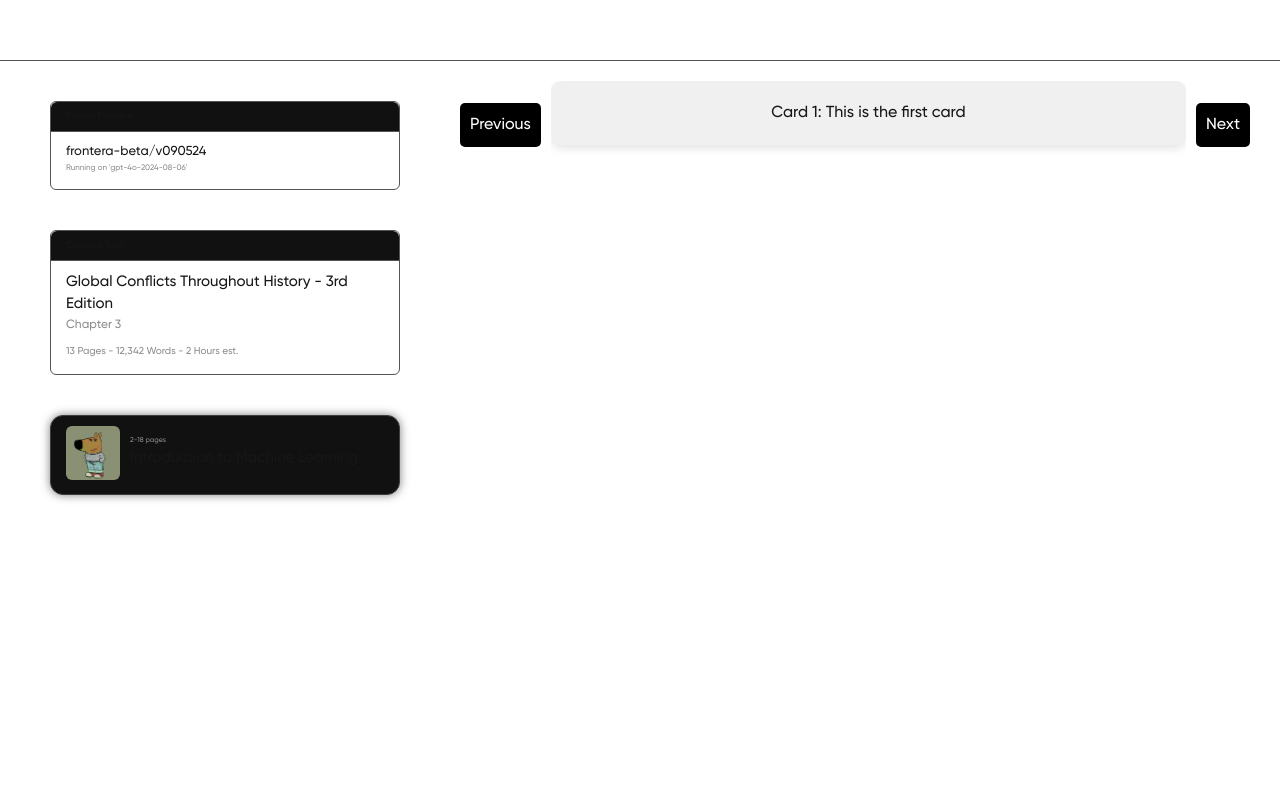
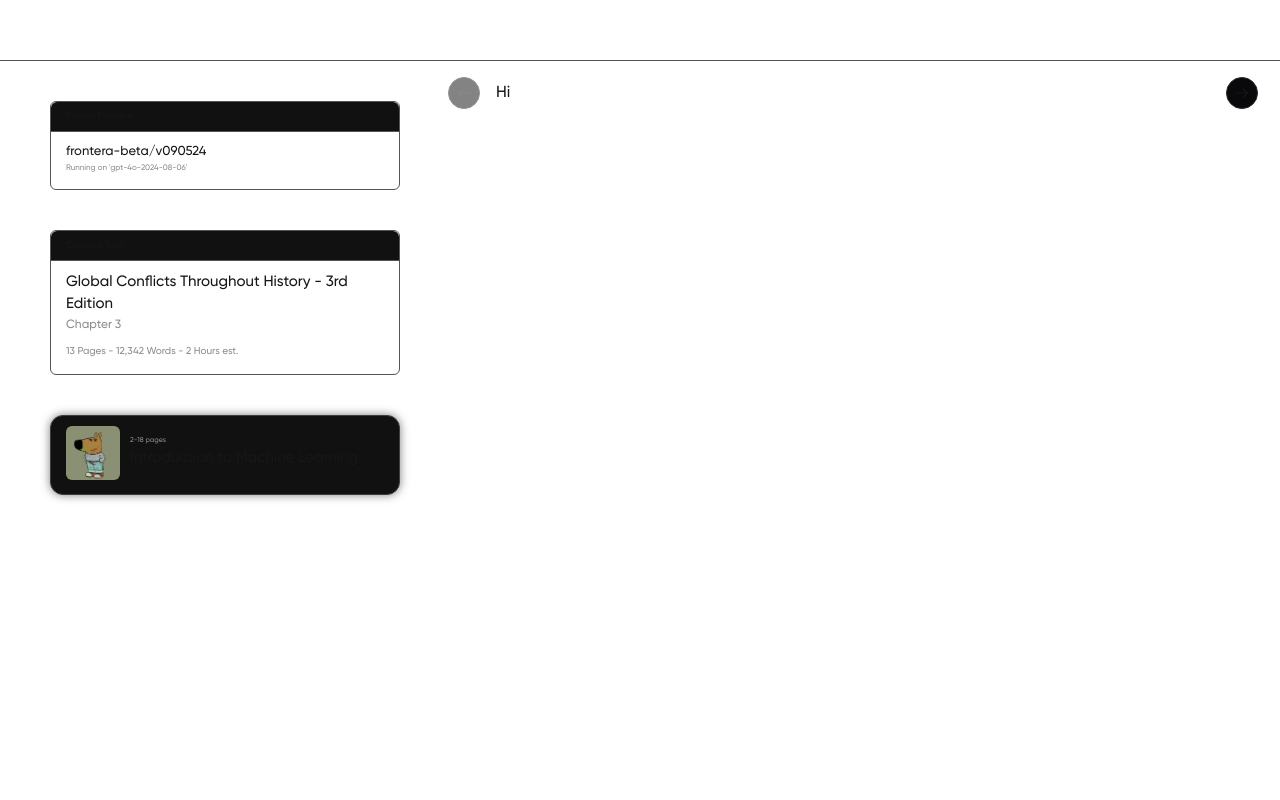
Before and after one commit to StudiaDev/studia-test-site, a Next.js app: page / in a window 1280 px wide. Shown: the top 800 px of the page. Built offline with nearby package versions, Linux system fonts and the light colour scheme.

Commit message:
initial commit

```diff
--- a/package.json
+++ b/package.json
@@ -13,6 +13,7 @@
     "@radix-ui/react-slot": "^1.1.0",
     "class-variance-authority": "^0.7.0",
     "clsx": "^2.1.1",
+    "embla-carousel-react": "^8.3.0",
     "input-otp": "^1.2.4",
     "lucide-react": "^0.438.0",
     "next": "14.2.8",
--- a/src/app/page.js
+++ b/src/app/page.js
@@ -7,6 +7,14 @@ import {
   InputOTPSeparator,
   InputOTPSlot,
 } from "@/components/ui/input-otp"
+
+import {
+  Carousel,
+  CarouselContent,
+  CarouselItem,
+  CarouselNext,
+  CarouselPrevious,
+} from "@/components/ui/carousel"
 
 function Header() {
   return (
@@ -66,7 +74,7 @@ function RawChapterInformationContainer({book, chapterNum, pages, words, time})
 
 function CurrentCourseInformation({course, chapterNum, pages, image}) {
   return (
-    <div className='general-card'>
+    <div class='general-card'>
       <div className="chapter-information-container" style={{display: 'flex', flexDirection: 'row',  alignItems: 'center'}}>
         <div>
           <img src={image} className="course-image"></img>
@@ -97,58 +105,23 @@ export function InputOTPDemo() {
   )
 }
 
-const Carousel = () => {
-  const [currentIndex, setCurrentIndex] = useState(0);
-
-  const cards = [
-    { id: 1, text: "Card 1: This is the first card" },
-    { id: 2, text: "Card 2: Here’s the second card" },
-    { id: 3, text: "Card 3: Another card with text" },
-    { id: 4, text: "Card 4: The final card in this example" }
-  ];
-
-  const nextCard = () => {
-    setCurrentIndex((prevIndex) =>
-      prevIndex === cards.length - 1 ? 0 : prevIndex + 1
-    );
-  };
-
-  const prevCard = () => {
-    setCurrentIndex((prevIndex) =>
-      prevIndex === 0 ? cards.length - 1 : prevIndex - 1
-    );
-  };
-
-  return (
-    <div className="carousel-container">
-      <button onClick={prevCard} className="carousel-button">
-        Previous
-      </button>
-
-      <div className="carousel-card">
-        {cards.map((card, index) => (
-          <div
-            key={card.id}
-            className={`card ${index === currentIndex ? "active" : ""}`}
-          >
-            <p>{card.text}</p>
-          </div>
-        ))}
-      </div>
-
-      <button onClick={nextCard} className="carousel-button">
-        Next
-      </button>
-    </div>
-  );
-
-};
-
-
 export default function Home() {
 
   const [isBlurred, setIsBlurred] = useState(false);
   const [isIncorrect, setIsIncorrect] = useState(true);
+
+  // useEffect(() => {
+  //     const timer = setTimeout(() => {
+  //       setIsBlurred(prevValue => !prevValue);
+  //     }, 3000);
+  //     return () => clearTimeout(timer);
+  //   }, []);
+  //   useEffect(() => {
+  //     const timer = setTimeout(() => {
+  //       setIsBlurred(prevValue => !prevValue);
+  //     }, 6000);
+  //     return () => clearTimeout(timer);
+  //   }, []);
 
   return (
     <main className={`dark ${isBlurred ? 'blurred' : ''}`}>
@@ -172,7 +145,15 @@ export default function Home() {
 
       {/* Carousel Component on the right */}
       <div className="carousel-wrapper">
-            <Carousel />
+        <Carousel>
+          <CarouselContent>
+            <CarouselItem>Hi</CarouselItem>
+            <CarouselItem>Hello</CarouselItem>
+            <CarouselItem>Boo</CarouselItem>
+          </CarouselContent>
+          <CarouselPrevious />
+          <CarouselNext />
+        </Carousel>
       </div>
     </div>
 
--- /dev/null
+++ b/src/components/ui/carousel.jsx
@@ -0,0 +1,194 @@
+"use client";
+import * as React from "react"
+import { ArrowLeftIcon, ArrowRightIcon } from "@radix-ui/react-icons"
+import useEmblaCarousel from "embla-carousel-react";
+
+import { cn } from "@/lib/utils"
+import { Button } from "@/components/ui/button"
+
+const CarouselContext = React.createContext(null)
+
+function useCarousel() {
+  const context = React.useContext(CarouselContext)
+
+  if (!context) {
+    throw new Error("useCarousel must be used within a <Carousel />")
+  }
+
+  return context
+}
+
+const Carousel = React.forwardRef((
+  {
+    orientation = "horizontal",
+    opts,
+    setApi,
+    plugins,
+    className,
+    children,
+    ...props
+  },
+  ref
+) => {
+  const [carouselRef, api] = useEmblaCarousel({
+    ...opts,
+    axis: orientation === "horizontal" ? "x" : "y",
+  }, plugins)
+  const [canScrollPrev, setCanScrollPrev] = React.useState(false)
+  const [canScrollNext, setCanScrollNext] = React.useState(false)
+
+  const onSelect = React.useCallback((api) => {
+    if (!api) {
+      return
+    }
+
+    setCanScrollPrev(api.canScrollPrev())
+    setCanScrollNext(api.canScrollNext())
+  }, [])
+
+  const scrollPrev = React.useCallback(() => {
+    api?.scrollPrev()
+  }, [api])
+
+  const scrollNext = React.useCallback(() => {
+    api?.scrollNext()
+  }, [api])
+
+  const handleKeyDown = React.useCallback((event) => {
+    if (event.key === "ArrowLeft") {
+      event.preventDefault()
+      scrollPrev()
+    } else if (event.key === "ArrowRight") {
+      event.preventDefault()
+      scrollNext()
+    }
+  }, [scrollPrev, scrollNext])
+
+  React.useEffect(() => {
+    if (!api || !setApi) {
+      return
+    }
+
+    setApi(api)
+  }, [api, setApi])
+
+  React.useEffect(() => {
+    if (!api) {
+      return
+    }
+
+    onSelect(api)
+    api.on("reInit", onSelect)
+    api.on("select", onSelect)
+
+    return () => {
+      api?.off("select", onSelect)
+    };
+  }, [api, onSelect])
+
+  return (
+    (<CarouselContext.Provider
+      value={{
+        carouselRef,
+        api: api,
+        opts,
+        orientation:
+          orientation || (opts?.axis === "y" ? "vertical" : "horizontal"),
+        scrollPrev,
+        scrollNext,
+        canScrollPrev,
+        canScrollNext,
+      }}>
+      <div
+        ref={ref}
+        onKeyDownCapture={handleKeyDown}
+        className={cn("relative", className)}
+        role="region"
+        aria-roledescription="carousel"
+        {...props}>
+        {children}
+      </div>
+    </CarouselContext.Provider>)
+  );
+})
+Carousel.displayName = "Carousel"
+
+const CarouselContent = React.forwardRef(({ className, ...props }, ref) => {
+  const { carouselRef, orientation } = useCarousel()
+
+  return (
+    (<div ref={carouselRef} className="overflow-hidden">
+      <div
+        ref={ref}
+        className={cn(
+          "flex",
+          orientation === "horizontal" ? "-ml-4" : "-mt-4 flex-col",
+          className
+        )}
+        {...props} />
+    </div>)
+  );
+})
+CarouselContent.displayName = "CarouselContent"
+
+const CarouselItem = React.forwardRef(({ className, ...props }, ref) => {
+  const { orientation } = useCarousel()
+
+  return (
+    (<div
+      ref={ref}
+      role="group"
+      aria-roledescription="slide"
+      className={cn(
+        "min-w-0 shrink-0 grow-0 basis-full",
+        orientation === "horizontal" ? "pl-4" : "pt-4",
+        className
+      )}
+      {...props} />)
+  );
+})
+CarouselItem.displayName = "CarouselItem"
+
+const CarouselPrevious = React.forwardRef(({ className, variant = "outline", size = "icon", ...props }, ref) => {
+  const { orientation, scrollPrev, canScrollPrev } = useCarousel()
+
+  return (
+    (<Button
+      ref={ref}
+      variant={variant}
+      size={size}
+      className={cn("absolute  h-8 w-8 rounded-full", orientation === "horizontal"
+        ? "-left-12 top-1/2 -translate-y-1/2"
+        : "-top-12 left-1/2 -translate-x-1/2 rotate-90", className)}
+      disabled={!canScrollPrev}
+      onClick={scrollPrev}
+      {...props}>
+      <ArrowLeftIcon className="h-4 w-4" />
+      <span className="sr-only">Previous slide</span>
+    </Button>)
+  );
+})
+CarouselPrevious.displayName = "CarouselPrevious"
+
+const CarouselNext = React.forwardRef(({ className, variant = "outline", size = "icon", ...props }, ref) => {
+  const { orientation, scrollNext, canScrollNext } = useCarousel()
+
+  return (
+    (<Button
+      ref={ref}
+      variant={variant}
+      size={size}
+      className={cn("absolute h-8 w-8 rounded-full", orientation === "horizontal"
+        ? "-right-12 top-1/2 -translate-y-1/2"
+        : "-bottom-12 left-1/2 -translate-x-1/2 rotate-90", className)}
+      disabled={!canScrollNext}
+      onClick={scrollNext}
+      {...props}>
+      <ArrowRightIcon className="h-4 w-4" />
+      <span className="sr-only">Next slide</span>
+    </Button>)
+  );
+})
+CarouselNext.displayName = "CarouselNext"
+
+export { Carousel, CarouselContent, CarouselItem, CarouselPrevious, CarouselNext };
--- a/src/styles/style.css
+++ b/src/styles/style.css
@@ -300,72 +300,20 @@ color: rgba(255, 255, 255, 0.6);
   display: flex;
   flex-direction: row;
   align-items: flex-start;
-  justify-content: flex-start;
+  justify-content: space-between;
   padding: 20px;
 }
 
-/* Main content (sidebar-like) on the left */
+
 .main-content {
-  flex: 1;
+  flex: 0;
   display: flex;
   flex-direction: column;
-  margin-right: 20px; /* Space between main content and carousel */
 }
 
-/* Carousel wrapper on the right */
+
 .carousel-wrapper {
-  width: 100vw; /* Adjust the width as needed */
-  height: 100vh;
+  width: 60%;
+  margin-right: 20px;
+  padding-right: 30px;
 }
-
-.carousel-container {
-  display: flex;
-  align-items: center;
-  justify-content: center;
-  width: 100%;
-  position: relative;
-}
-
-.carousel-card {
-  display: flex;
-  /* width: 300px;
-  height: 200px; */
-  overflow: hidden;
-  position: relative;
-}
-
-.card {
-  min-width: 100%;
-  height: 100%;
-  /* position: absolute; */
-  transform: translateX(100%);
-  opacity: 0;
-  transition: all 0.5s ease-in-out;
-  display: flex;
-  align-items: center;
-  justify-content: center;
-  background-color: #f0f0f0;
-  border-radius: 10px;
-  padding: 20px;
-  box-shadow: 0 4px 8px rgba(0, 0, 0, 0.1);
-}
-
-.card.active {
-  transform: translateX(0);
-  opacity: 1;
-  z-index: 1;
-}
-
-.carousel-button {
-  background-color: #000000;
-  color: white;
-  border: none;
-  padding: 10px;
-  margin: 0 10px;
-  cursor: pointer;
-  border-radius: 5px;
-}
-
-.carousel-button:hover {
-  background-color: #0056b3;
-}
```
Also changed, not shown: 1 other file (tests, documents, lock files or other folders). Lines whose indentation alone changed are shown as unchanged.
